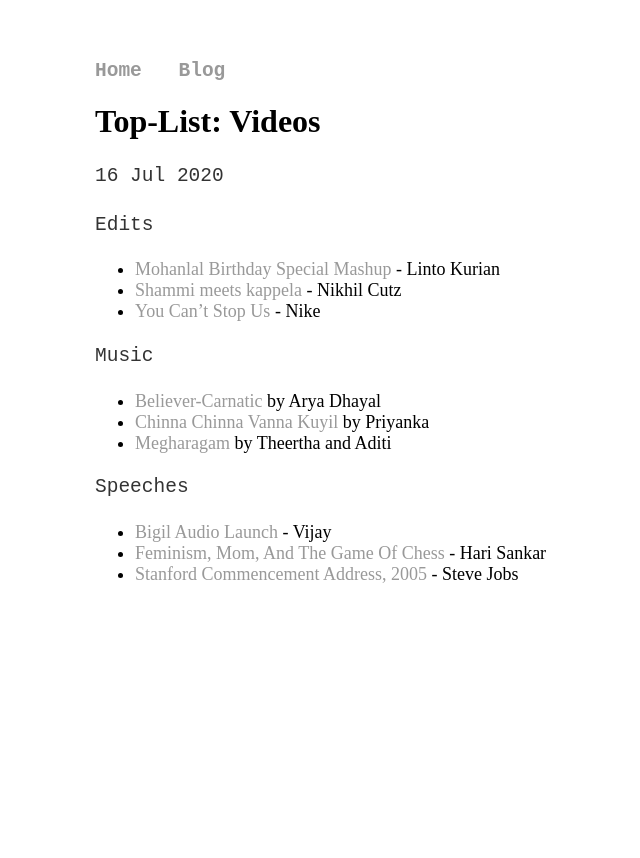
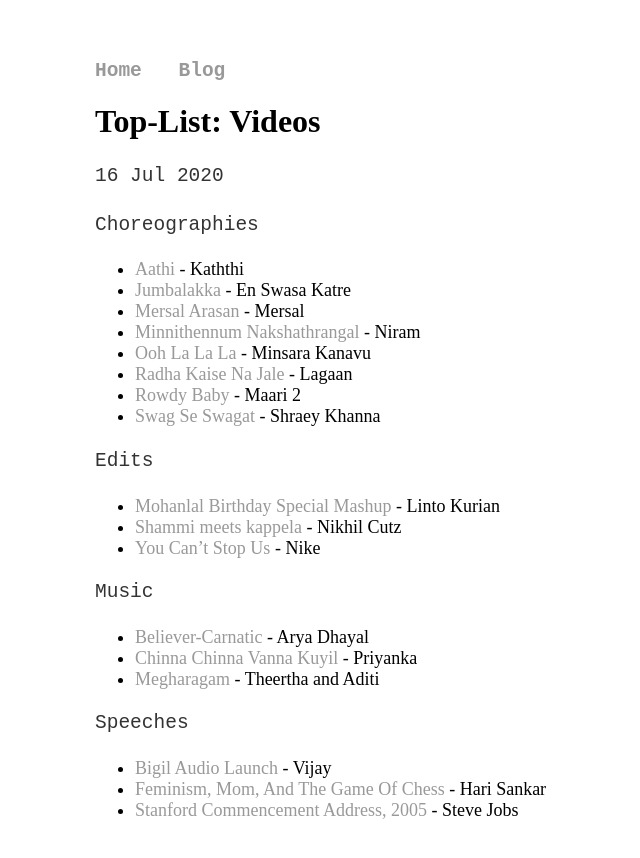
Before and after one commit to joe019/joe019.github.io, a Jekyll site: the page built from _posts/2020-07-16-videos.md, in a window 1280 px wide. Shown: the top 858 px of the page, without its empty margins (65-705 px from the left). Built offline with Jekyll 4.4.1, drawn with Linux system fonts in a browser that asks for light colours.

Commit message:
Added "Choreographies"

```diff
--- a/_posts/2020-07-16-videos.md
+++ b/_posts/2020-07-16-videos.md
@@ -3,6 +3,16 @@
 title: "Top-List: Videos"
 date: 2020-07-16
 ---
+
+Choreographies
+* [Aathi](https://www.youtube.com/watch?v=YQ6ShcAU_dQ) - Kaththi
+* [Jumbalakka](https://youtu.be/WUXCtvuwAnU) - En Swasa Katre
+* [Mersal Arasan](https://youtu.be/Wxqu1eVJ4Vs) - Mersal
+* [Minnithennum Nakshathrangal](https://www.youtube.com/watch?v=1uKusEGyhv8) - Niram
+* [Ooh La La La](https://youtu.be/US-gPZzQDns) - Minsara Kanavu
+* [Radha Kaise Na Jale](https://youtu.be/qNnvL0ztJhA) - Lagaan
+* [Rowdy Baby](https://youtu.be/x6Q7c9RyMzk) - Maari 2
+* [Swag Se Swagat](https://www.youtube.com/watch?v=5LniCs8z184) - Shraey Khanna
 
 Edits
 * [Mohanlal Birthday Special Mashup](https://www.youtube.com/watch?v=Sf0vwXLtJMk) - Linto Kurian
@@ -10,9 +20,9 @@
 * [You Can't Stop Us](https://www.youtube.com/watch?v=WA4dDs0T7sM) - Nike
 
 Music
-* [Believer-Carnatic](https://www.youtube.com/watch?v=6Z6nVIKkGfY) by Arya Dhayal
-* [Chinna Chinna Vanna Kuyil](https://www.youtube.com/watch?v=blziOlDCyo8) by Priyanka
-* [Megharagam](https://www.youtube.com/watch?v=831uIm2RcEo) by Theertha and Aditi
+* [Believer-Carnatic](https://www.youtube.com/watch?v=6Z6nVIKkGfY) - Arya Dhayal
+* [Chinna Chinna Vanna Kuyil](https://www.youtube.com/watch?v=blziOlDCyo8) - Priyanka
+* [Megharagam](https://www.youtube.com/watch?v=831uIm2RcEo) - Theertha and Aditi
 
 Speeches
 * [Bigil Audio Launch](https://www.youtube.com/watch?v=cHJnzFuPTCc) - Vijay
```
